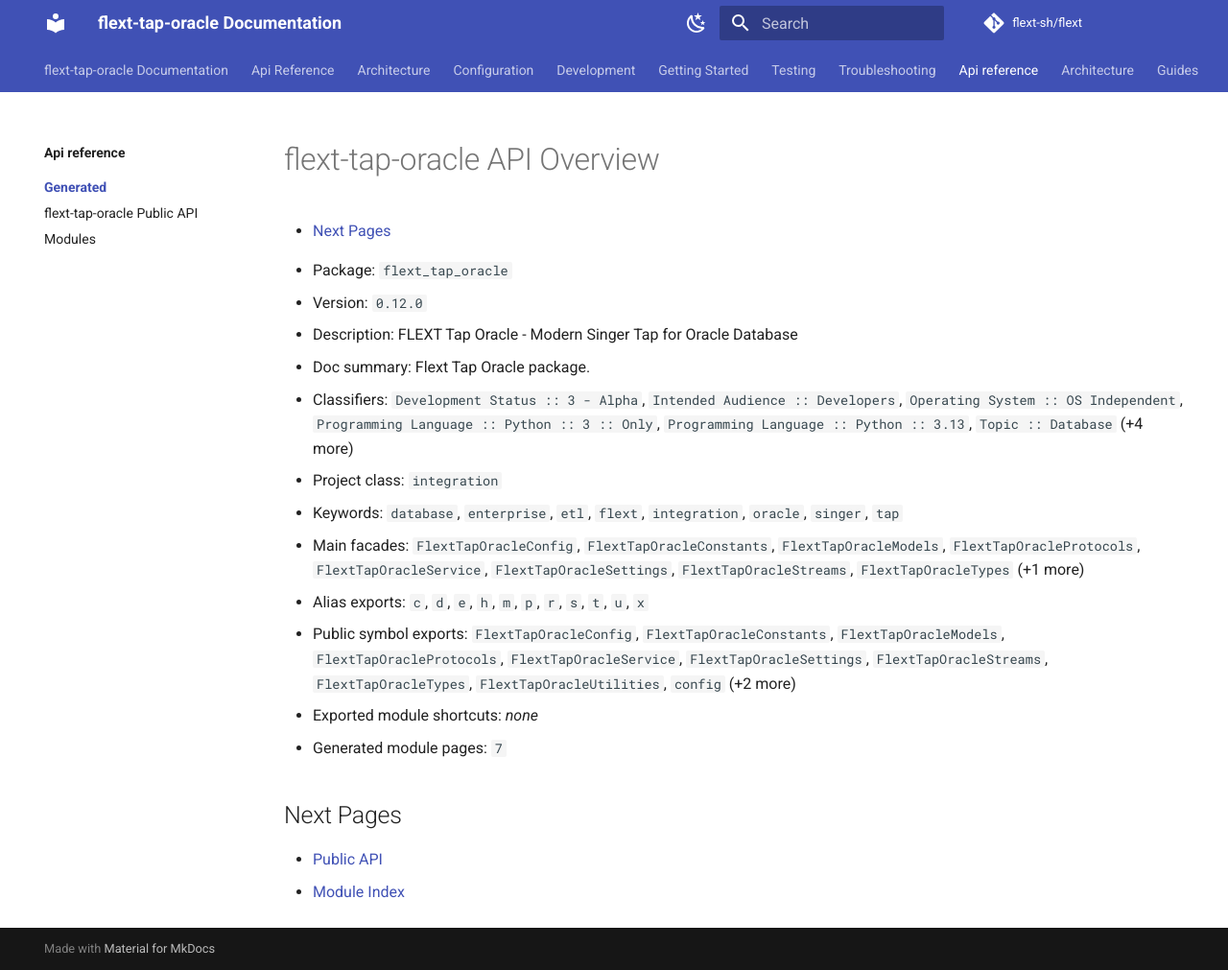
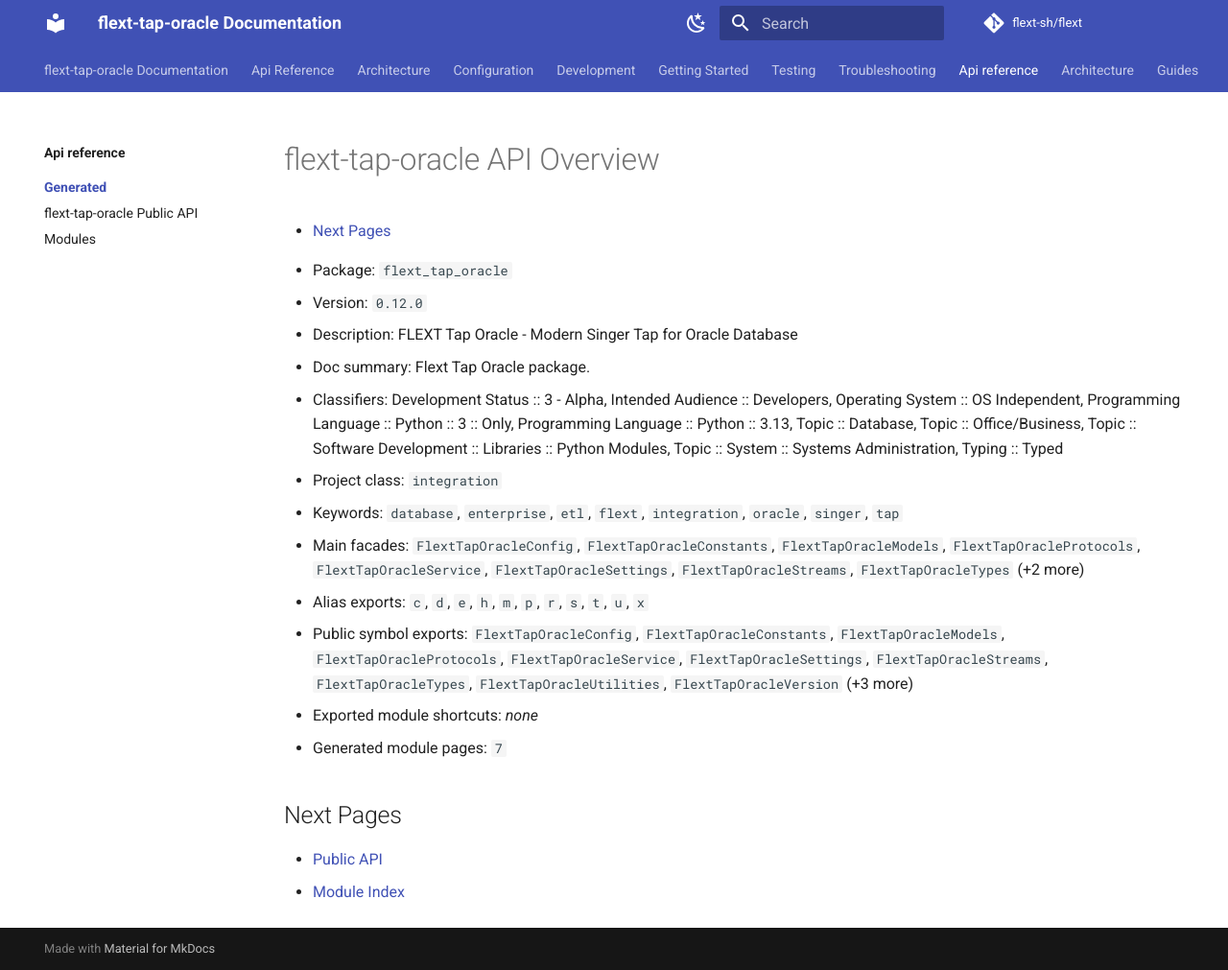
Before and after one commit to flext-sh/flext-tap-oracle, an MkDocs documentation site: the page built from docs/api-reference/generated/overview.md, in a window 1280 px wide and 1011 px high. Shown: the whole window at 96% size. Built offline with MkDocs 1.6.1 and Material for MkDocs 9.7.7, drawn with Linux system fonts in a browser that asks for light colours; comment, search, counter and statistics services are not loaded.

Commit message:
chore(gen): converge projections to current generator
make gen converged stale committed projections (nearest-facade
resolution and docs/mkdocs surface). Verified fixed point: the
second consecutive make gen left the tree unchanged.

```diff
--- a/docs/api-reference/generated/overview.md
+++ b/docs/api-reference/generated/overview.md
@@ -12,20 +12,22 @@
 - Version: `0.12.0`
 - Description: FLEXT Tap Oracle - Modern Singer Tap for Oracle Database
 - Doc summary: Flext Tap Oracle package.
-- Classifiers: `Development Status :: 3 - Alpha`, `Intended Audience :: Developers`,
-  `Operating System :: OS Independent`, `Programming Language :: Python :: 3 :: Only`,
-  `Programming Language :: Python :: 3.13`, `Topic :: Database` (+4 more)
+- Classifiers: Development Status :: 3 - Alpha, Intended Audience :: Developers,
+  Operating System :: OS Independent, Programming Language :: Python :: 3 :: Only,
+  Programming Language :: Python :: 3.13, Topic :: Database, Topic :: Office/Business,
+  Topic :: Software Development :: Libraries :: Python Modules, Topic :: System ::
+  Systems Administration, Typing :: Typed
 - Project class: `integration`
 - Keywords: `database`, `enterprise`, `etl`, `flext`, `integration`, `oracle`, `singer`,
   `tap`
 - Main facades: `FlextTapOracleConfig`, `FlextTapOracleConstants`,
   `FlextTapOracleModels`, `FlextTapOracleProtocols`, `FlextTapOracleService`,
-  `FlextTapOracleSettings`, `FlextTapOracleStreams`, `FlextTapOracleTypes` (+1 more)
+  `FlextTapOracleSettings`, `FlextTapOracleStreams`, `FlextTapOracleTypes` (+2 more)
 - Alias exports: `c`, `d`, `e`, `h`, `m`, `p`, `r`, `s`, `t`, `u`, `x`
 - Public symbol exports: `FlextTapOracleConfig`, `FlextTapOracleConstants`,
   `FlextTapOracleModels`, `FlextTapOracleProtocols`, `FlextTapOracleService`,
   `FlextTapOracleSettings`, `FlextTapOracleStreams`, `FlextTapOracleTypes`,
-  `FlextTapOracleUtilities`, `config` (+2 more)
+  `FlextTapOracleUtilities`, `FlextTapOracleVersion` (+3 more)
 - Exported module shortcuts: _none_
 - Generated module pages: `7`
 
--- a/mkdocs.yml
+++ b/mkdocs.yml
@@ -37,6 +37,7 @@
       toggle:
         icon: material/weather-sunny
         name: Switch to light mode
+
 
 plugins:
   - search
--- a/src/flext_tap_oracle/__init__.py
+++ b/src/flext_tap_oracle/__init__.py
@@ -20,8 +20,7 @@
 )
 
 if TYPE_CHECKING:
-    from flext_core import d, h, r, x
-    from flext_db_oracle import e, s
+    from flext_db_oracle import d, e, h, r, s, x
 
     from .__version__ import FlextTapOracleVersion
     from ._config import FlextTapOracleConfig, config
@@ -81,8 +80,7 @@
             ".streams": ("FlextTapOracleStreams",),
             ".typings": ("FlextTapOracleTypes", "t"),
             ".utilities": ("FlextTapOracleUtilities", "u"),
-            "flext_core": ("d", "h", "r", "x"),
-            "flext_db_oracle": ("e", "s"),
+            "flext_db_oracle": ("d", "e", "h", "r", "s", "x"),
         }),
         alias_groups=MappingProxyType({}),
         sort_keys=False,
```
Also changed, not shown: README.md (+12 -6 lines), docs/api-reference/README.md (+1 -1 lines), docs/api-reference/generated/public-api.md (+6 -2 lines), docs/index.md (+11 -5 lines), 2 other files.
